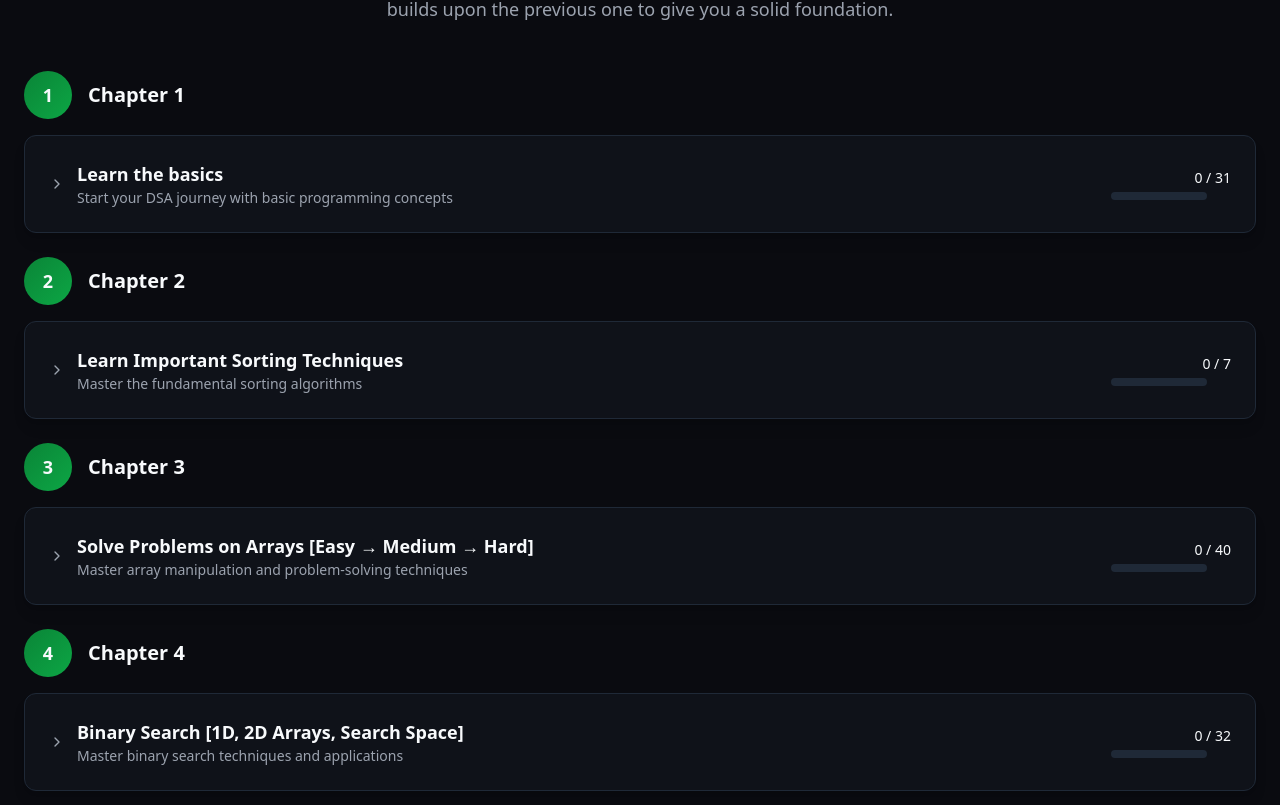
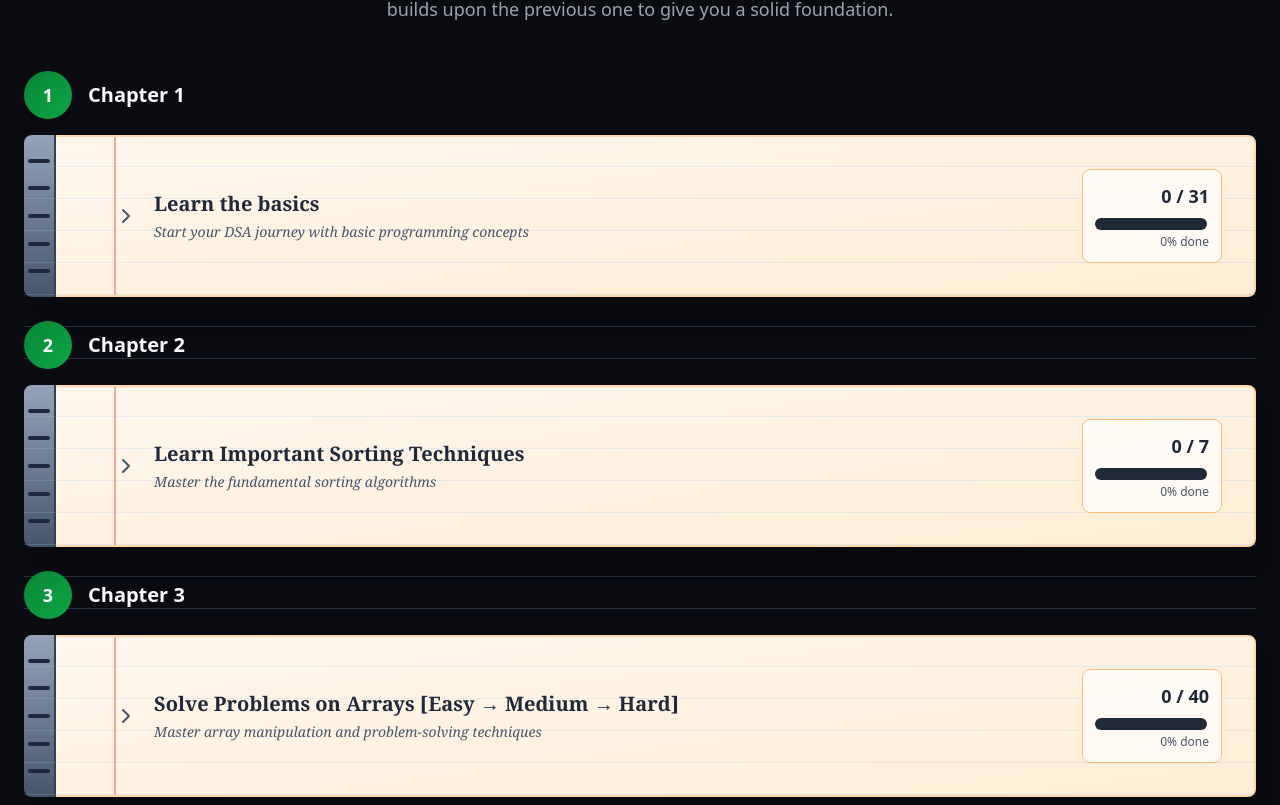
Before and after one commit to adityapatil66/addy-dsa-tracker, a React (Vite) app: page / in a window 1280 px wide. Shown: the part 775-1580 px from the top of the page. Built offline with nearby package versions, Linux system fonts and the light colour scheme.

Commit message:
Refactor UI to notebook design
Change the design to an opening notebook UI.

```diff
--- a/src/components/StepCard.tsx
+++ b/src/components/StepCard.tsx
@@ -2,7 +2,7 @@ import { useState } from "react";
 import { Card } from "@/components/ui/card";
 import { Progress } from "@/components/ui/progress";
 import { Button } from "@/components/ui/button";
-import { ChevronDown, ChevronRight } from "lucide-react";
+import { ChevronRight } from "lucide-react";
 import { Step } from "@/data/dsaCourse";
 import { LectureCard } from "./LectureCard";
 
@@ -16,40 +16,66 @@ export const StepCard = ({ step, onToggleProblem }: StepCardProps) => {
   const percentage = step.totalProblems > 0 ? Math.round((step.completedProblems / step.totalProblems) * 100) : 0;
 
   return (
-    <Card className="bg-card border-border overflow-hidden shadow-lg hover:shadow-xl transition-all duration-300 rounded-xl">
+    <div className="relative">
+      {/* Notebook binding/spine */}
+      <div className="absolute left-0 top-0 bottom-0 w-8 bg-gradient-to-b from-slate-400 to-slate-600 rounded-l-lg border-r-2 border-slate-700">
+        <div className="flex flex-col justify-evenly h-full px-1">
+          {[...Array(5)].map((_, i) => (
+            <div key={i} className="w-full h-1 bg-slate-800 rounded-full"></div>
+          ))}
+        </div>
+      </div>
+
+      {/* Notebook page */}
+      <Card className={`ml-6 bg-gradient-to-br from-orange-50 to-orange-100 dark:from-slate-800 dark:to-slate-900 border-2 border-orange-200 dark:border-slate-700 overflow-hidden shadow-xl transition-all duration-500 ${isExpanded ? 'transform rotate-1 scale-105' : 'hover:rotate-0 hover:scale-102'}`}>
+        {/* Paper lines effect */}
+        <div className="absolute inset-0 opacity-20">
+          {[...Array(8)].map((_, i) => (
+            <div key={i} className="h-8 border-b border-blue-300 dark:border-slate-600"></div>
+          ))}
+        </div>
+
         <div
-        className="p-6 cursor-pointer hover:bg-gradient-to-r hover:from-muted/30 hover:to-muted/50 transition-all duration-300"
+          className="relative p-8 cursor-pointer hover:bg-orange-100/50 dark:hover:bg-slate-800/50 transition-all duration-300"
           onClick={() => setIsExpanded(!isExpanded)}
         >
-        <div className="flex items-center justify-between">
-          <div className="flex items-center gap-3">
-            <Button variant="ghost" size="sm" className="p-0 h-auto">
-              {isExpanded ? (
-                <ChevronDown className="h-5 w-5 text-muted-foreground" />
-              ) : (
-                <ChevronRight className="h-5 w-5 text-muted-foreground" />
-              )}
-            </Button>
+          {/* Red margin line */}
+          <div className="absolute left-16 top-0 bottom-0 w-0.5 bg-red-400 opacity-60"></div>
+
+          <div className="flex items-center justify-between ml-8">
+            <div className="flex items-center gap-4">
+              <div className={`transition-transform duration-300 ${isExpanded ? 'rotate-90' : ''}`}>
+                <ChevronRight className="h-6 w-6 text-slate-600 dark:text-slate-400" />
+              </div>
               <div>
-              <h3 className="text-lg font-semibold text-foreground">{step.title}</h3>
-              <p className="text-sm text-muted-foreground">{step.description}</p>
+                <h3 className="text-xl font-bold text-slate-800 dark:text-slate-200 font-serif">{step.title}</h3>
+                <p className="text-sm text-slate-600 dark:text-slate-400 mt-1 font-serif italic">{step.description}</p>
               </div>
             </div>
-          <div className="text-right min-w-[120px]">
-            <div className="text-sm font-medium text-foreground">
+            <div className="text-right min-w-[140px] bg-white/70 dark:bg-slate-700/70 p-3 rounded-lg border border-orange-300 dark:border-slate-600">
+              <div className="text-lg font-bold text-slate-800 dark:text-slate-200">
                 {step.completedProblems} / {step.totalProblems}
               </div>
               <Progress
                 value={percentage}
-              className="w-24 h-2 mt-1"
+                className="w-28 h-3 mt-2"
               />
+              <div className="text-xs text-slate-600 dark:text-slate-400 mt-1">{percentage}% done</div>
             </div>
           </div>
         </div>
 
         {isExpanded && (
-        <div className="border-t border-border bg-muted/20">
-          <div className="p-4 space-y-4">
+          <div className="relative border-t-2 border-dashed border-orange-300 dark:border-slate-600 bg-gradient-to-br from-orange-50 to-yellow-50 dark:from-slate-800 dark:to-slate-900">
+            {/* Paper lines for expanded content */}
+            <div className="absolute inset-0 opacity-10">
+              {[...Array(12)].map((_, i) => (
+                <div key={i} className="h-6 border-b border-blue-300 dark:border-slate-600"></div>
+              ))}
+            </div>
+
+            <div className="relative p-6 ml-8">
+              <div className="space-y-6">
                 {step.lectures.map((lecture) => (
                   <LectureCard
                     key={lecture.id}
@@ -60,7 +86,9 @@ export const StepCard = ({ step, onToggleProblem }: StepCardProps) => {
                 ))}
               </div>
             </div>
+          </div>
         )}
       </Card>
+    </div>
   );
 };
```
Lines whose indentation alone changed are shown as unchanged.
